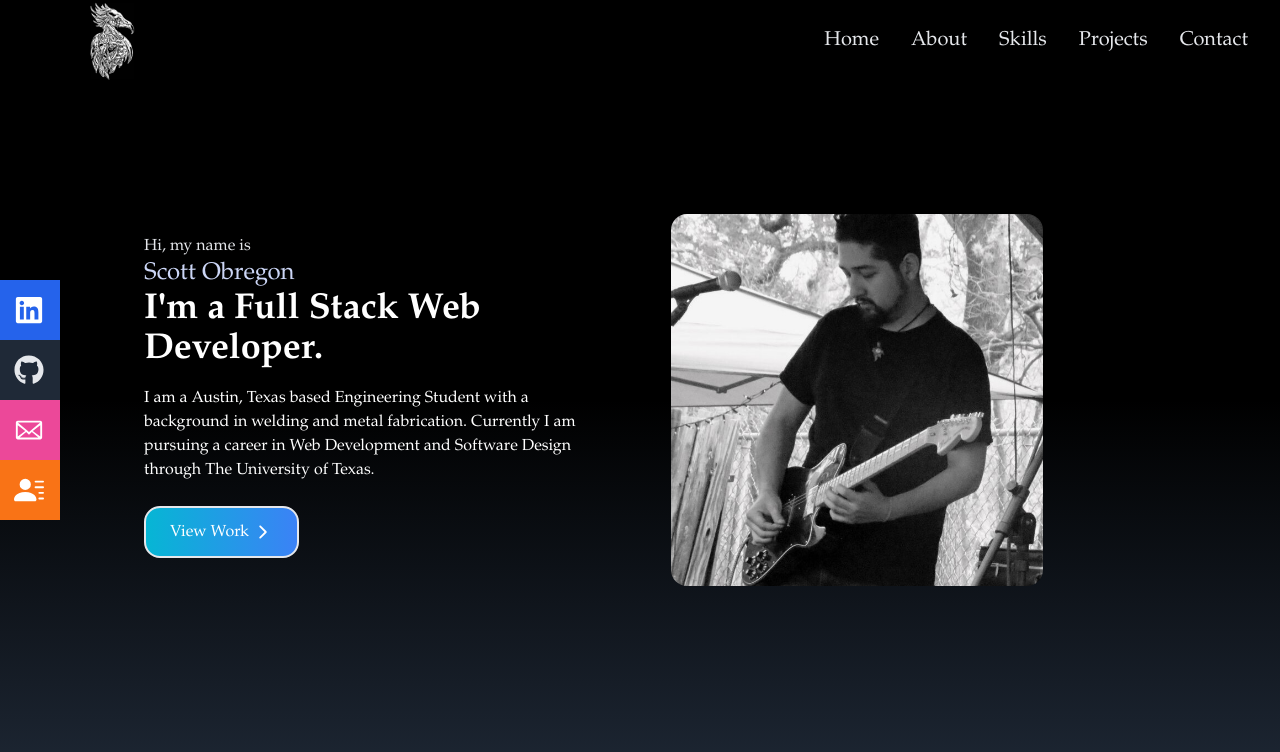
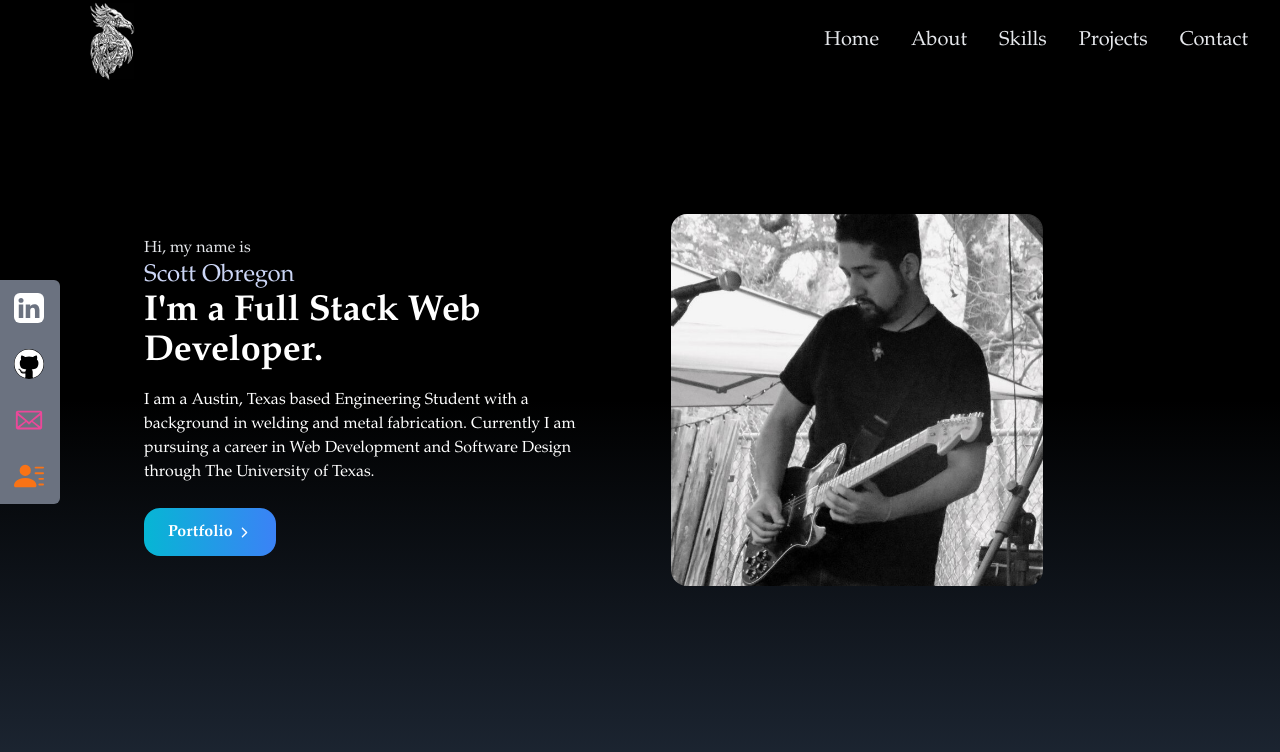
Before and after one commit to ObregonScott/Portfolio_Pro, a React (Create React App) app in the folder portfolio-pro/: page / in a window 1280 px wide. Shown: the top 752 px of the page. Built offline with nearby package versions, Linux system fonts and the light colour scheme.

Commit message:
organized social sidebar buttons onto a seprate JSX clear clear

```diff
--- a/portfolio-pro/src/App.js
+++ b/portfolio-pro/src/App.js
@@ -1,12 +1,15 @@
 import React from 'react'
+import Navbar from './components/Navbar'
 import Home from './components/Home'
-import Navbar from './components/Navbar'
+import Social from './components/Social'
 
 const App = () => {
   return (
     <div>
       <Navbar />
       <Home />
+
+      <Social/>
     </div>
   )
 }
--- /dev/null
+++ b/portfolio-pro/src/components/About.jsx
@@ -0,0 +1,9 @@
+import React from 'react'
+
+const About = () => {
+  return (
+    <div>About</div>
+  )
+}
+
+export default About
--- a/portfolio-pro/src/components/Home.jsx
+++ b/portfolio-pro/src/components/Home.jsx
@@ -18,11 +18,11 @@ const Home = () => {
           <p className='text-white py-4 max-w-md'>I am a Austin, Texas based Engineering Student
             with a background in welding and metal fabrication.
             Currently I am pursuing a career in Web Development and Software Design through The University of Texas.</p>
-          <button className='text-white w-fit border-2 rounded-2xl px-6 py-3 my-2 flex items-center
-          bg-gradient-to-r from-cyan-500 to-blue-500 cursor-pointer group'>
-            View Work
+          <button className='text-white w-fit rounded-2xl px-6 py-3 my-2 flex items-center
+          bg-gradient-to-r from-cyan-500 to-blue-500 cursor-pointer group font-semibold'>
+            Portfolio
             <span className='group-hover:rotate-90 duration-300'>
-              <IoIosArrowForward size={20} className='ml-1'/>
+              <IoIosArrowForward size={15} className='ml-1'/>
             </span>
           </button>
         </div>
--- a/portfolio-pro/src/components/Navbar.jsx
+++ b/portfolio-pro/src/components/Navbar.jsx
@@ -37,36 +37,6 @@ const Navbar = () => {
                 <li className='py-6 text-3xl text-[#cbe58e]'>Projects</li>
                 <li className='py-6 text-3xl text-[#cbe58e]'>Contact</li>
             </ul>
-            {/* Social Icons */}
-            <div className='hidden lg:flex fixed flex-col top-[35%] left-0'>
-                <ul>
-                    <li className='w-[160px] h-[60px] flex justify-between items-center ml-[-100px] hover:ml-[-10px] duration-300 bg-blue-600'>
-                        <a className='flex justify-between items-center w-full text-white'
-                        href="">
-                            Linkedin<FaLinkedin size={30} />
-                        </a>
-                    </li>
-                    <li className='w-[160px] h-[60px] flex justify-between items-center ml-[-100px] hover:ml-[-10px] duration-300 bg-gray-800'>
-                        <a className='flex justify-between items-center w-full text-gray-200'
-                        href="">
-                            Github<FaGithub size={30} />
-                        </a>
-                    </li>
-                    <li className='w-[160px] h-[60px] flex justify-between items-center ml-[-100px] hover:ml-[-10px] duration-300 bg-pink-500'>
-                        <a className='flex justify-between items-center w-full text-white'
-                        href="">
-                            Email<GoMail size={30} />
-                        </a>
-                    </li>
-                    <li className='w-[160px] h-[60px] flex justify-between items-center ml-[-100px] hover:ml-[-10px] duration-300 bg-orange-500 '>
-                        <a className='flex justify-between items-center w-full text-white'
-                        href="">
-                            Resume<BsFillPersonLinesFill size={30} />
-                        </a>
-                    </li>
-                </ul>
-            </div>
-
         </div>
     )
 }
--- /dev/null
+++ b/portfolio-pro/src/components/Social.jsx
@@ -0,0 +1,77 @@
+import React from "react";
+import { FaGithub } from "react-icons/fa";
+import { GoMail } from "react-icons/go";
+import { BsFillPersonLinesFill, BsLinkedin } from "react-icons/bs";
+
+const Social = () => {
+  const links = [
+    {
+      id: 1,
+      child: (
+        <>
+          LinkedIn <BsLinkedin size={30} className=' group-hover:text-blue-600 group-hover:bg-white rounded-md '/>
+        </>
+      ),
+      href: "www.linkedin.com/in/scott-obregon",
+      style: "rounded-tr-md",
+    },
+    {
+      id: 2,
+      child: (
+        <>
+          GitHub <FaGithub size={30} className='bg-black text-white group-hover:text-yellow-400 rounded-full' />
+        </>
+      ),
+      href: "https://github.com/ObregonScott",
+    },
+    {
+      id: 3,
+      child: (
+        <>
+          Mail <GoMail size={30} className='text-pink-500 group-hover:text-red-600'/>
+        </>
+      ),
+      href: "mailto:obregon.scott@gmail.com",
+    },
+    {
+      id: 4,
+      child: (
+        <>
+          Resume <BsFillPersonLinesFill size={30} className='text-orange-500'/>
+        </>
+      ),
+      href: "/BBKING.JPG",
+      style: "rounded-br-md",
+      download: true,
+    },
+  ];
+
+  return (
+    <div className=" group hidden lg:flex flex-col top-[35%] left-0 fixed">
+      <ul>
+        {links.map(({ id, child, href, style, download }) => (
+          <li
+            key={id}
+            className={
+              "flex justify-between items-center w-40 h-14 px-4 ml-[-100px] hover:ml-[-10px] hover:rounded-md duration-300 bg-gray-500" +
+              " " +
+              style
+            }
+          >
+            <a
+              href={href}
+              className="flex justify-between items-center w-full text-white"
+              download={download}
+              target="_blank"
+              rel="noreferrer"
+            >
+              {child}
+            </a>
+          </li>
+        ))}
+      </ul>
+    </div>
+  );
+};
+
+export default Social;
```
Also changed, not shown: 1 other file (tests, documents, lock files or other folders).
